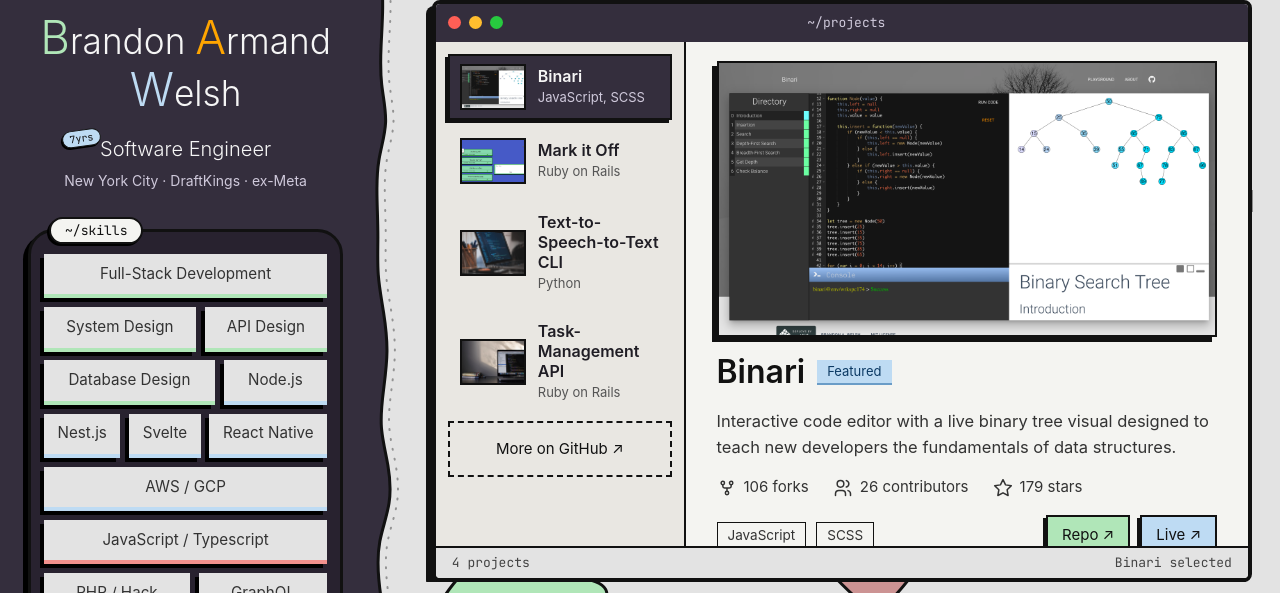
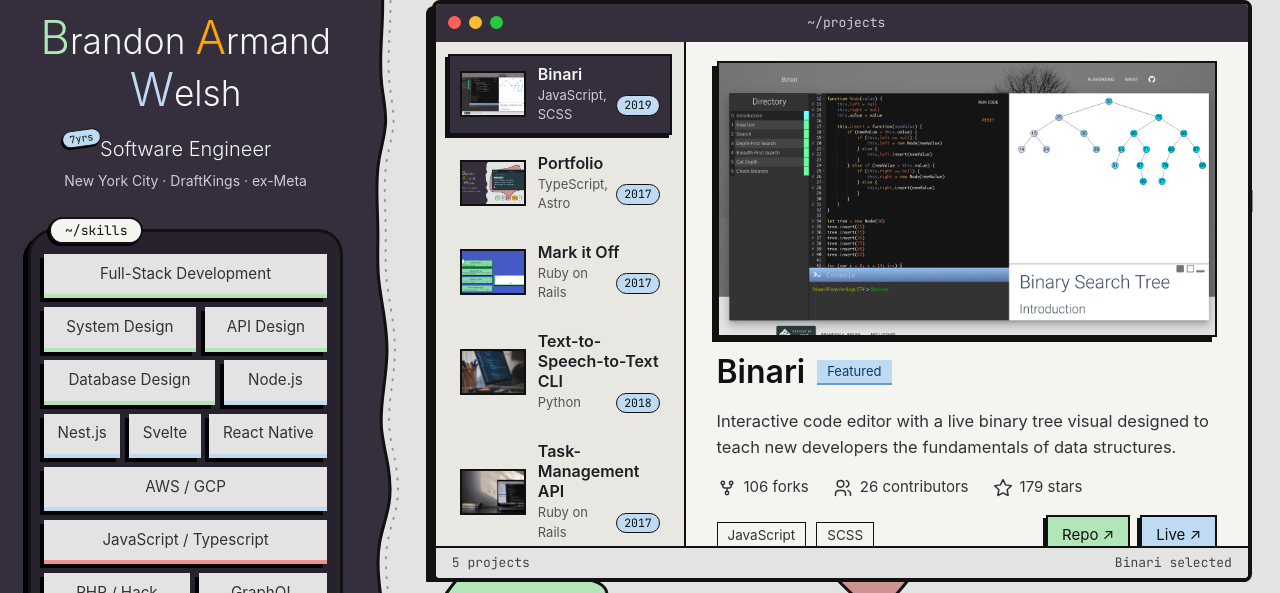
Before and after one commit to BrandonArmand/brandonarmand.github.io, an Astro site: page /projects in a window 1280 px wide. Shown: the part 68-661 px from the top of the page. Built offline with nearby package versions, Linux system fonts and the light colour scheme; Astro itself is replaced by a stand-in of ours; no server answers; a web font is replaced by a local one.

Commit message:
Add year badges to projects and list this portfolio as a project

```diff
--- a/src/components/Projects.astro
+++ b/src/components/Projects.astro
@@ -34,7 +34,10 @@ const [first] = projects;
                 <img src={thumb.src} width="66" height="46" alt="" loading="lazy" />
                 <span class="project-row-text">
                   <span class="project-row-title">{project.title}</span>
-                  <span class="project-row-stack">{project.stack.join(', ')}</span>
+                  <span class="project-row-meta">
+                    <span class="project-row-stack">{project.stack.join(', ')}</span>
+                    <span class="project-year">{project.year}</span>
+                  </span>
                 </span>
               </button>
             </li>
@@ -53,7 +56,7 @@ const [first] = projects;
               </a>
               <div class="preview-head">
                 <h2>{project.title}</h2>
-                <span class="preview-tag">{project.featured ? 'Featured' : 'Archived'}</span>
+                <span class="preview-tag">{project.label}</span>
               </div>
               {project.description && <p class="preview-desc">{project.description}</p>}
               {
--- a/src/data/projects.ts
+++ b/src/data/projects.ts
@@ -1,5 +1,6 @@
 import binariBanner from '../assets/binari.png';
 import markItOff from '../assets/mark-it-off.png';
+import portfolio from '../assets/portfolio.png';
 import taskApi from '../assets/task-api.jpeg';
 import textToSpeech from '../assets/text-to-speech.jpeg';
 import { GITHUB_URL } from '../config';
@@ -13,10 +14,14 @@ export interface ProjectStat {
   label: string;
 }
 
+export type ProjectLabel = 'Featured' | 'Active' | 'Archived';
+
 export interface Project {
   id: string;
   repo?: string;
   title: string;
+  year: number;
+  label: ProjectLabel;
   stack: string[];
   repoUrl: string;
   liveUrl?: string;
@@ -24,7 +29,6 @@ export interface Project {
   imageAlt: string;
   description?: string;
   stats?: ProjectStat[];
-  featured?: boolean;
 }
 
 export const STAT_ICONS = {
@@ -40,6 +44,8 @@ export const projects: Project[] = [
     id: 'binari',
     repo: 'Binari',
     title: 'Binari',
+    year: 2019,
+    label: 'Featured',
     stack: ['JavaScript', 'SCSS'],
     repoUrl: `${GITHUB_URL}/Binari`,
     liveUrl: 'https://binari.dev',
@@ -52,11 +58,23 @@ export const projects: Project[] = [
       { key: 'contributors', icon: STAT_ICONS.contributors, value: 26, label: 'contributors' },
       { key: 'stars', icon: STAT_ICONS.stars, value: 179, label: 'stars' },
     ],
-    featured: true,
+  },
+  {
+    id: 'portfolio',
+    title: 'Portfolio',
+    year: 2017,
+    label: 'Active',
+    stack: ['TypeScript', 'Astro'],
+    repoUrl: `${GITHUB_URL}/brandonarmand.github.io`,
+    liveUrl: 'https://brandonarmand.com',
+    image: portfolio,
+    imageAlt: 'This portfolio: a desktop-style site with a terminal window and a dock',
   },
   {
     id: 'mark-it-off',
     title: 'Mark it Off',
+    year: 2017,
+    label: 'Archived',
     stack: ['Ruby on Rails'],
     repoUrl: `${GITHUB_URL}/to-do-list`,
     image: markItOff,
@@ -65,6 +83,8 @@ export const projects: Project[] = [
   {
     id: 'text-to-speech',
     title: 'Text-to-Speech-to-Text CLI',
+    year: 2018,
+    label: 'Archived',
     stack: ['Python'],
     repoUrl: `${GITHUB_URL}/Text-to-Speech-to-Text#text-to-speech-with-python`,
     image: textToSpeech,
@@ -73,6 +93,8 @@ export const projects: Project[] = [
   {
     id: 'task-api',
     title: 'Task-Management API',
+    year: 2017,
+    label: 'Archived',
     stack: ['Ruby on Rails'],
     repoUrl: `${GITHUB_URL}/To-do-API#task-managmenet-api`,
     image: taskApi,
--- a/src/styles/projects.css
+++ b/src/styles/projects.css
@@ -72,7 +72,7 @@
   align-items: center;
   gap: 12px;
   width: 100%;
-  min-width: 210px;
+  min-width: 250px;
   padding: 8px 10px;
   color: #1f1d24;
   font: inherit;
@@ -104,10 +104,31 @@
 }
 
 .project-row-text {
+  flex: 1;
   min-width: 0;
   display: flex;
   flex-direction: column;
   gap: 2px;
+}
+
+.project-row-meta {
+  display: flex;
+  align-items: center;
+  justify-content: space-between;
+  gap: 8px;
+}
+
+.project-year {
+  flex: 0 0 auto;
+  padding: 0 7px;
+  color: #111;
+  font-family: var(--mono);
+  font-size: 11.5px;
+  font-weight: 500;
+  line-height: 1.6;
+  background: var(--blue);
+  border: 1.5px solid #111;
+  border-radius: 999px;
 }
 
 .project-row-title {
```
Also changed, not shown: src/assets/portfolio.png (added).
